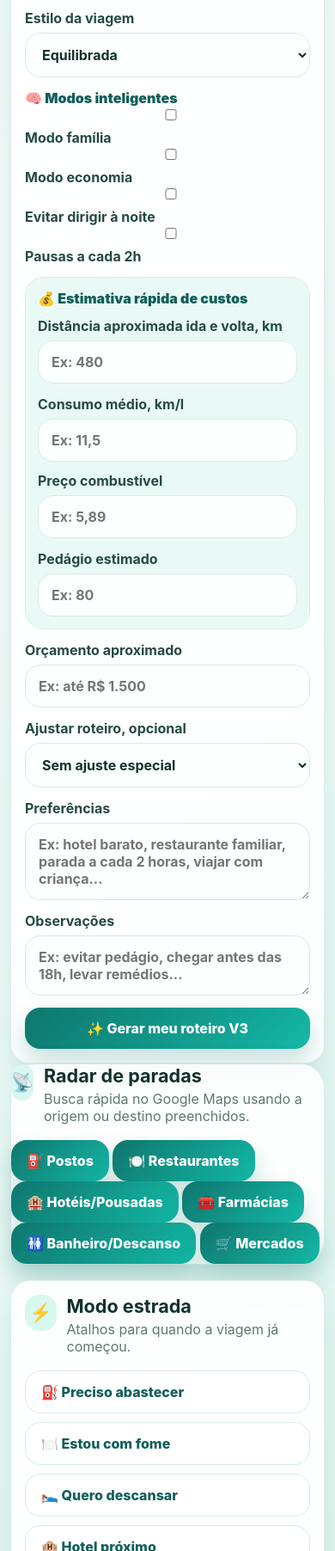
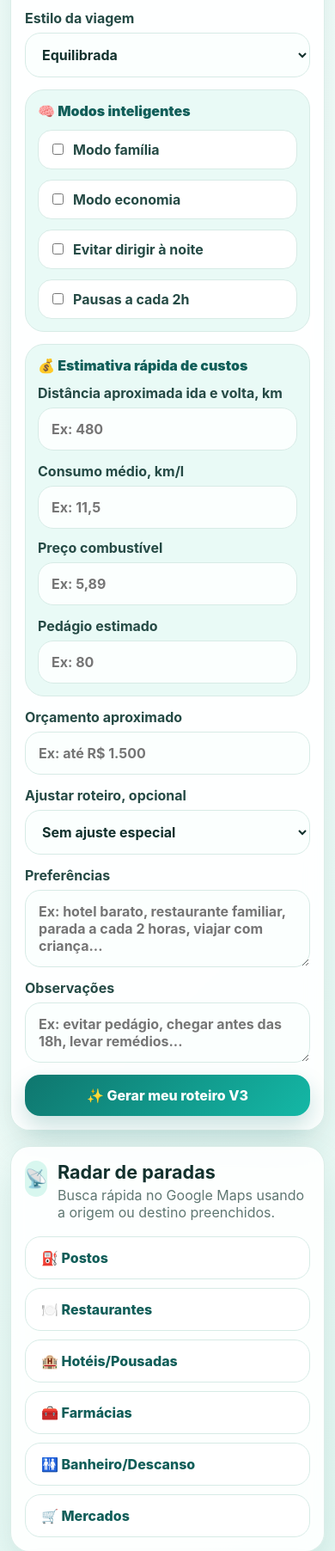
Before and after one commit to carvalho832-glitch/te-levo-ai, a website: page public/index.html in a window 390 px wide. Shown: the part 1089-2893 px from the top of the page at 86% size. Drawn offline with Linux system fonts and the light colour scheme.

Commit message:
Atualiza estilos para Te Levo.AI V3

```diff
--- a/public/style.css
+++ b/public/style.css
@@ -112,7 +112,9 @@ a {
 }
 
 .planner-card,
-.road-mode {
+.road-mode,
+.radar-card,
+.history-panel {
   padding: 22px;
   margin-top: 18px;
 }
@@ -186,13 +188,37 @@ textarea:focus {
   box-shadow: 0 0 0 4px rgba(15, 118, 110, 0.12);
 }
 
-.cost-box {
+.cost-box,
+.mode-box {
   display: grid;
   gap: 12px;
   padding: 14px;
   border-radius: 22px;
   background: rgba(216, 247, 239, 0.56);
   border: 1px solid var(--line);
+}
+
+.mode-box {
+  grid-template-columns: repeat(2, minmax(0, 1fr));
+}
+
+.mode-box .mini-title {
+  grid-column: 1 / -1;
+}
+
+.check-pill {
+  display: flex;
+  align-items: center;
+  gap: 8px;
+  padding: 12px;
+  border-radius: 16px;
+  background: #ffffff;
+  border: 1px solid var(--line);
+  cursor: pointer;
+}
+
+.check-pill input {
+  width: auto;
 }
 
 .mini-title {
@@ -231,13 +257,15 @@ button:disabled {
   box-shadow: none;
 }
 
-.quick-actions {
+.quick-actions,
+.radar-actions {
   display: grid;
   grid-template-columns: repeat(3, minmax(0, 1fr));
   gap: 10px;
 }
 
-.quick-actions button {
+.quick-actions button,
+.radar-actions button {
   background: #ffffff;
   color: var(--primary-dark);
   border: 1px solid var(--line);
@@ -354,6 +382,40 @@ button:disabled {
   color: var(--warning-text);
 }
 
+.history-list {
+  display: grid;
+  gap: 10px;
+}
+
+.history-item {
+  display: grid;
+  gap: 8px;
+  padding: 14px;
+  border-radius: 18px;
+  background: #ffffff;
+  border: 1px solid var(--line);
+}
+
+.history-item strong {
+  color: var(--primary-dark);
+}
+
+.history-item small {
+  color: var(--muted);
+}
+
+.history-actions {
+  display: flex;
+  flex-wrap: wrap;
+  gap: 8px;
+}
+
+.history-actions button {
+  padding: 9px 12px;
+  border-radius: 12px;
+  font-size: 0.9rem;
+}
+
 .hidden {
   display: none;
 }
@@ -398,13 +460,17 @@ button:disabled {
   }
 
   .planner-card,
-  .road-mode {
+  .road-mode,
+  .radar-card,
+  .history-panel {
     padding: 16px;
     border-radius: 22px;
   }
 
   .grid-2,
-  .quick-actions {
+  .quick-actions,
+  .radar-actions,
+  .mode-box {
     grid-template-columns: 1fr;
   }
 
```
